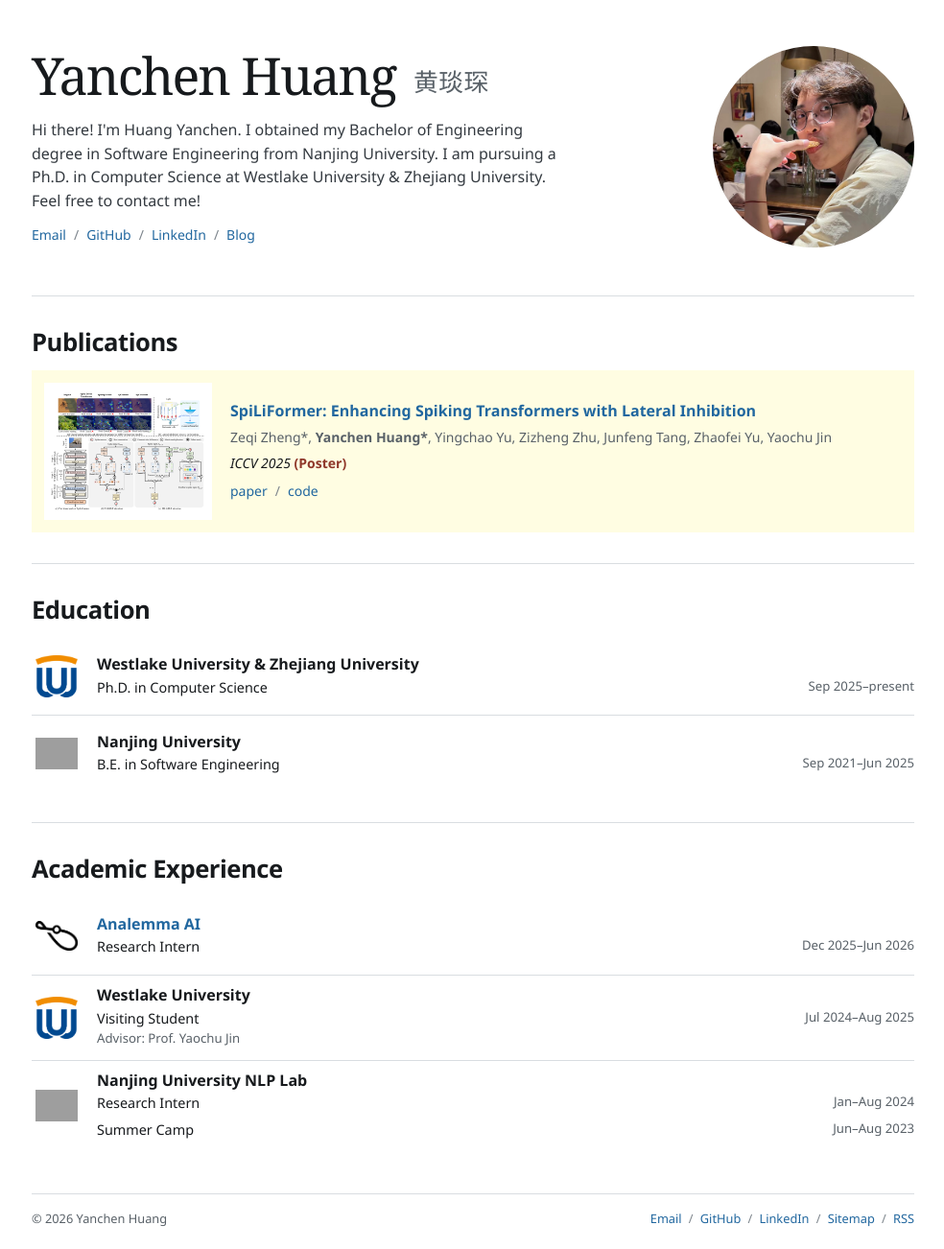
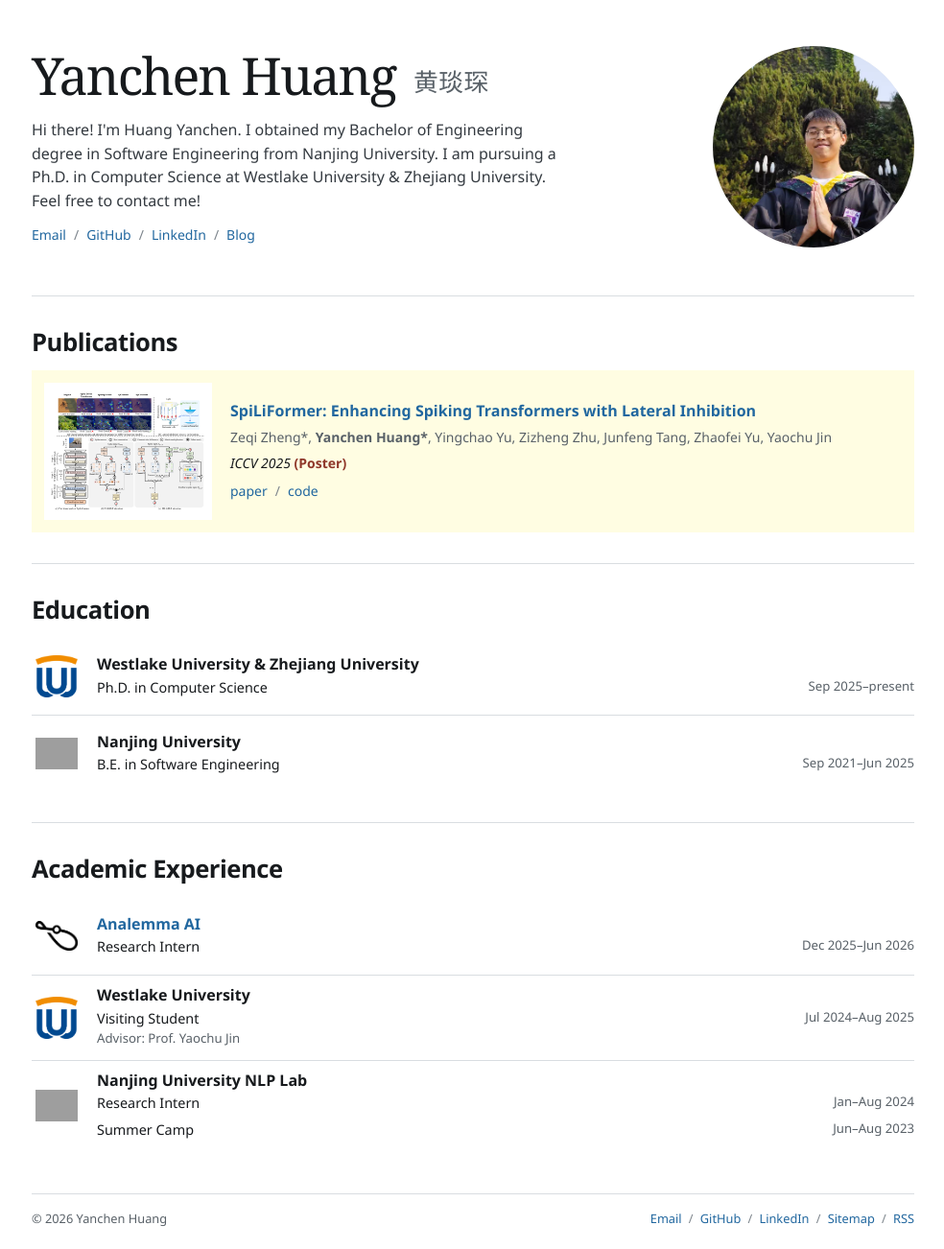
Before and after one commit to 02hyc/02hyc.github.io, a Jekyll site: the page built from _pages/about.md, in a window 1280 px wide. Shown: the whole page at 96% size, without its empty margins (147-1131 px from the left). Built offline with Jekyll 4.4.1, drawn with Linux system fonts in a browser that asks for light colours; grey boxes are pictures that could not be loaded.

Commit message:
Update profile portrait

```diff
--- a/_config.yml
+++ b/_config.yml
@@ -21,7 +21,7 @@ repository               : "02hyc/02hyc.github.io"
 #               Additional customization can be done by editing /_includes/author-profile.html
 author:
   # Biographic information
-  avatar           : "life-photo-cut.jpg"
+  avatar           : "undergraduate.jpg"
   name             : "Yanchen Huang | 黄琰琛"
   pronouns         : "he/him"
   bio              : "Ph.D. student in Computer Science"
--- a/_layouts/home.html
+++ b/_layouts/home.html
@@ -12,8 +12,8 @@ layout: default
       {% include profile-links.html %}
     </div>
     <figure class="profile-photo">
-      <a href="{{ '/images/life-photo-cut.jpg' | relative_url }}" aria-label="Open portrait of Yanchen Huang">
-        <img src="{{ '/images/life-photo-cut.jpg' | relative_url }}" alt="Portrait of Yanchen Huang" width="1161" height="1050" fetchpriority="high">
+      <a href="{{ '/images/undergraduate.jpg' | relative_url }}" aria-label="Open graduation portrait of Yanchen Huang">
+        <img src="{{ '/images/undergraduate.jpg' | relative_url }}" alt="Graduation portrait of Yanchen Huang" width="1279" height="2275" fetchpriority="high">
       </a>
     </figure>
   </section>
--- a/assets/css/main.scss
+++ b/assets/css/main.scss
@@ -252,12 +252,13 @@ strong {
   width: 100%;
   height: 100%;
   object-fit: cover;
-  object-position: 53% 42%;
+  object-position: 50% 45%;
+  transform: scale(1.35);
   transition: transform 260ms ease;
 }
 
 .profile-photo a:hover img {
-  transform: scale(1.02);
+  transform: scale(1.39);
 }
 
 .home-content {
```
Also changed, not shown: images/undergraduate.jpg (added).
